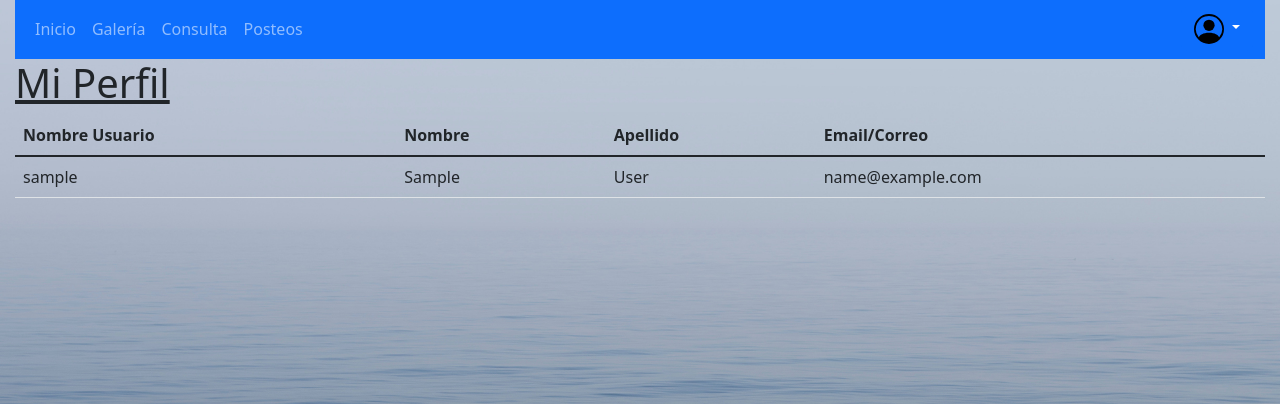
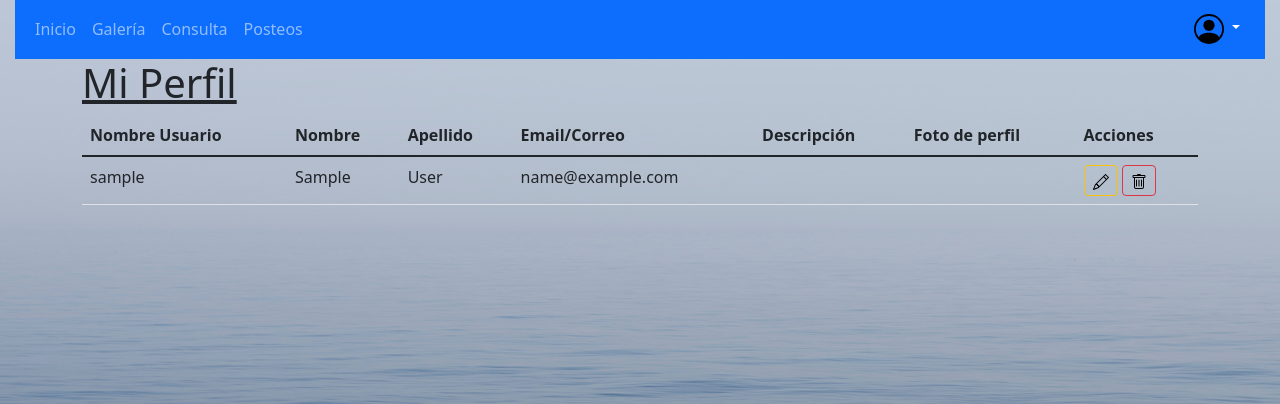
Before and after one commit to MartinMadda/Final-Coderhouse, a Django app: page /Perfilazo in a window 1280 px wide. Shown: the part 16-420 px from the top of the page. Run offline with Django 4.2, Linux system fonts and the light colour scheme; a user stored in the database is signed in; tables that the repository leaves empty hold one stand-in row (values such as "Sample post").

Commit message:
arreglos

```diff
--- a/panel/forms.py
+++ b/panel/forms.py
@@ -6,6 +6,7 @@ from ckeditor.fields import RichTextField
 from .models import Perfil, Reserva
 
 class SignUpForm(UserCreationForm):
+    Foto = forms.ImageField()
     first_name = forms.CharField(max_length=140, required=True)
     last_name = forms.CharField(max_length=140, required=False)
     email = forms.EmailField(required=True)
--- a/panel/templates/panel/base.html
+++ b/panel/templates/panel/base.html
@@ -44,7 +44,7 @@
                     <img src="../../static/img/person-circle.svg" alt="" style="color:white; width: 30px ;height: 30px;">
                   </button>
                 {% else %}
-                    <button type="button" class="btn btn-primary dropdown-toggle" data-bs-toggle="dropdown" aria-expanded="false" data-bs-auto-close="outside">
+                    <button type="button" class="btn btn-primary dropdown-toggle " data-bs-toggle="dropdown" aria-expanded="false" data-bs-auto-close="outside">
                       <img src="../../static/img/person-circle.svg" alt="" style="color:white;width: 30px ;height: 30px;" >
                     </button>
                 {% endif %}
@@ -69,13 +69,13 @@
                 </form>
               </div>
           </div>
-
+        </div>
       </nav>
+    <div class ="content container">
     {% block content %}
 
     {% endblock content %}
   </div>
-</div>
 <script src="https://cdn.jsdelivr.net/npm/bootstrap@5.2.2/dist/js/bootstrap.min.js" integrity="sha384-IDwe1+LCz02ROU9k972gdyvl+AESN10+x7tBKgc9I5HFtuNz0wWnPclzo6p9vxnk" crossorigin="anonymous"></script>
 <script src="https://cdn.jsdelivr.net/npm/bootstrap@5.2.2/dist/js/bootstrap.bundle.min.js" integrity="sha384-OERcA2EqjJCMA+/3y+gxIOqMEjwtxJY7qPCqsdltbNJuaOe923+mo//f6V8Qbsw3" crossorigin="anonymous"></script>
 <script src="https://cdn.jsdelivr.net/npm/@popperjs/core@2.11.6/dist/umd/popper.min.js" integrity="sha384-oBqDVmMz9ATKxIep9tiCxS/Z9fNfEXiDAYTujMAeBAsjFuCZSmKbSSUnQlmh/jp3" crossorigin="anonymous"></script>
--- a/panel/templates/panel/perfil.html
+++ b/panel/templates/panel/perfil.html
@@ -11,6 +11,10 @@
         <th scope="col">Nombre</th>
         <th scope="col">Apellido</th>
         <th scope="col">Email/Correo</th>
+        <th scope="col">Descripción</th>
+        <th scope="col">Foto de perfil</th>
+        <th scope="col">Acciones</th>
+
 
     </tr>
     </thead>
@@ -22,6 +26,12 @@
             <td>{{ user.first_name}}</td>
             <td>{{ user.last_name }}</td>
             <td>{{ user.email }}</td>
+            <td></td>
+            <td></td>
+
+            <td><a type="button" href="" class="btn btn-sm btn-outline-warning "><img src="../../static/img/pencil.svg" alt=""></a>
+                <a type="button" href="" class="btn btn-sm btn-outline-danger"><img src="./../../static/img/trash.svg" alt=""></a>
+            </td>
 
         </tr>
 {% endblock content %}
```
